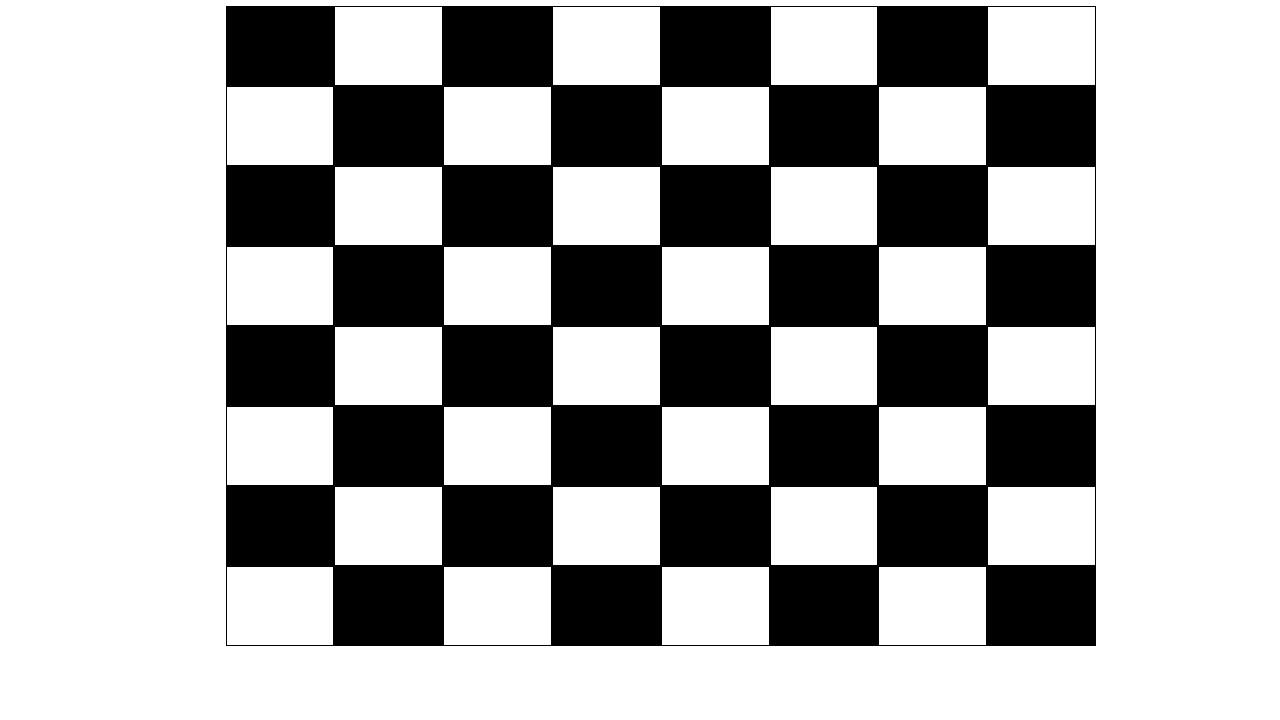
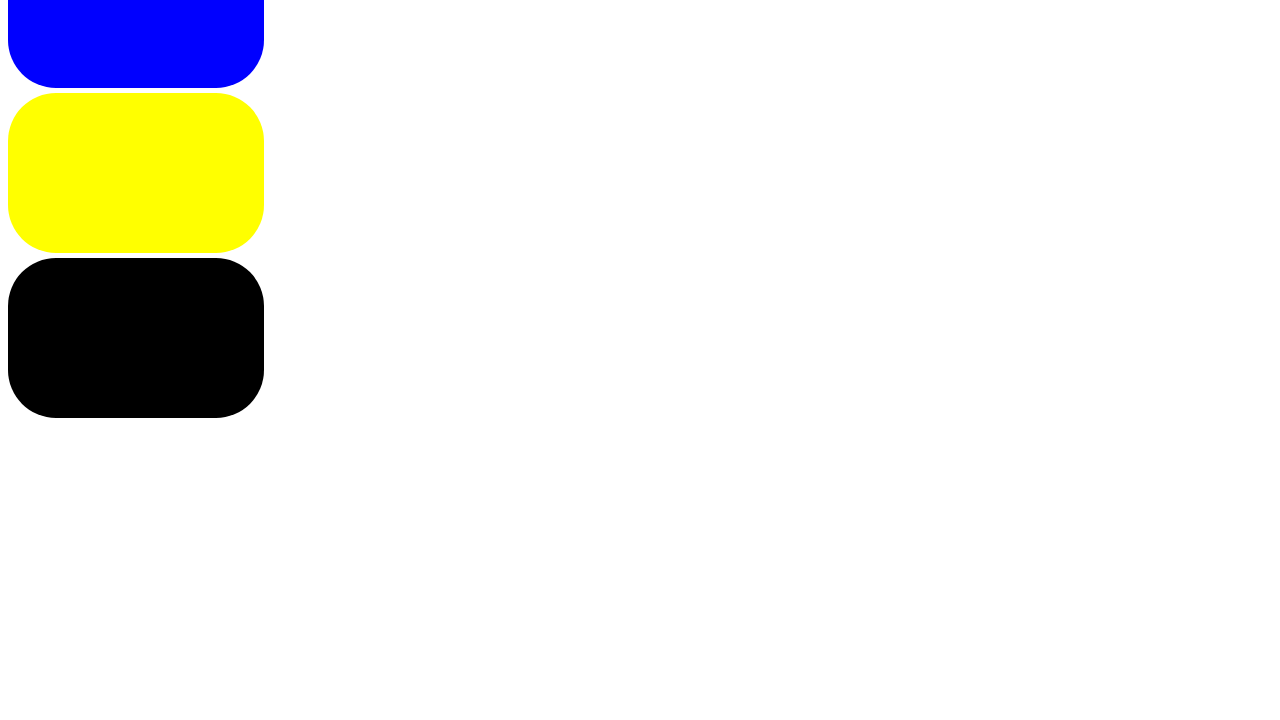
Before and after one commit to Preshy-123/Chess-board, a plain HTML site: page index.html in a window 1280 px wide. Shown: the part 80-800 px from the top of the page. Drawn offline with nearby package versions, Linux system fonts and the light colour scheme.

Commit message:
precious

```diff
--- a/index.html
+++ b/index.html
@@ -146,97 +146,104 @@
       <div class="square white"></div>
     </div>
  -->
-
+    <!-- <body class="bg-light d-flex align-items-center justify-content-center vh-80">
     <div class="container">
       <h1>chess game</h1>
       <div class="child">
-        <div class="square"></div>
-        <div class="square"></div>
-        <div class="square"></div>
-        <div class="square"></div>
-        <div class="square"></div>
-        <div class="square"></div>
-        <div class="square"></div>
-        <div class="square"></div>
+        <div class="square dark"></div>
+        <div class="square light text-dark fs-3">♞</div>
+        <div class="square dark"></div>
+        <div class="square light text-dark fs-3">♛</div>
+        <div class="square dark"></div>
+        <div class="square light text-dark fs-3">♝</div>
+        <div class="square dark"></div>
+        <div class="square light">♜</div>
       </div>
 
       <div class="child">
-        <div class="square"></div>
-        <div class="square"></div>
-        <div class="square"></div>
-        <div class="square"></div>
-        <div class="square"></div>
-        <div class="square"></div>
-        <div class="square"></div>
-        <div class="square"></div>
+        <div class="square light">♟</div>
+        <div class="square dark"></div>
+        <div class="square light">♟</div>
+        <div class="square dark"></div>
+        <div class="square light">♟</div>
+        <div class="square dark"></div>
+        <div class="square light">♟</div>
+        <div class="square dark"></div>
       </div>
 
       <div class="child">
-        <div class="square"></div>
-        <div class="square"></div>
-        <div class="square"></div>
-        <div class="square"></div>
-        <div class="square"></div>
-        <div class="square"></div>
-        <div class="square"></div>
-        <div class="square"></div>
+        <div class="square dark"></div>
+        <div class="square light"></div>
+        <div class="square dark"></div>
+        <div class="square light"></div>
+        <div class="square dark"></div>
+        <div class="square light"></div>
+        <div class="square dark"></div>
+        <div class="square light"></div>
       </div>
 
       <div class="child">
-        <div class="square"></div>
-        <div class="square"></div>
-        <div class="square"></div>
-        <div class="square"></div>
-        <div class="square"></div>
-        <div class="square"></div>
-        <div class="square"></div>
-        <div class="square"></div>
+        <div class="square light"></div>
+        <div class="square dark"></div>
+        <div class="square light"></div>
+        <div class="square dark"></div>
+        <div class="square light"></div>
+        <div class="square dark"></div>
+        <div class="square light"></div>
+        <div class="square dark"></div>
       </div>
 
       <div class="child">
-        <div class="square"></div>
-        <div class="square"></div>
-        <div class="square"></div>
-        <div class="square"></div>
-        <div class="square"></div>
-        <div class="square"></div>
-        <div class="square"></div>
-        <div class="square"></div>
+        <div class="square dark"></div>
+        <div class="square light"></div>
+        <div class="square dark"></div>
+        <div class="square light"></div>
+        <div class="square dark"></div>
+        <div class="square light"></div>
+        <div class="square dark"></div>
+        <div class="square light"></div>
       </div>
 
       <div class="child">
-        <div class="square"></div>
-        <div class="square"></div>
-        <div class="square"></div>
-        <div class="square"></div>
-        <div class="square"></div>
-        <div class="square"></div>
-        <div class="square"></div>
-        <div class="square"></div>
+        <div class="square light"></div>
+        <div class="square dark"></div>
+        <div class="square light"></div>
+        <div class="square dark"></div>
+        <div class="square light"></div>
+        <div class="square dark"></div>
+        <div class="square light"></div>
+        <div class="square dark"></div>
       </div>
 
       <div class="child">
-        <div class="square"></div>
-        <div class="square"></div>
-        <div class="square"></div>
-        <div class="square"></div>
-        <div class="square"></div>
-        <div class="square"></div>
-        <div class="square"></div>
-        <div class="square"></div>
+        <div class="square dark"></div>
+        <div class="square light">♟</div>
+        <div class="square dark"></div>
+        <div class="square light">♟</div>
+        <div class="square dark"></div>
+        <div class="square light">♟</div>
+        <div class="square dark"></div>
+        <div class="square light">♟</div>
       </div>
 
       <div class="child">
-        <div class="square"></div>
-        <div class="square"></div>
-        <div class="square"></div>
-        <div class="square"></div>
-        <div class="square"></div>
-        <div class="square"></div>
-        <div class="square"></div>
-        <div class="square"></div>
+        <div class="square light">♞</div>
+        <div class="square dark"></div>
+        <div class="square light">♛</div>
+        <div class="square dark"></div>
+        <div class="square light">♝</div>
+        <div class="square dark"></div>
+        <div class="square light">♜</div>
+        <div class="square dark"></div>
       </div>
-      </div>
+    </div> -->
+
+    <div class="parents">
+      <div class="content"></div>
+
+      <div class="passage"></div>
+
+      <div class="fleid"></div>
     </div>
   </body>
 </html>
--- a/style.css
+++ b/style.css
@@ -114,7 +114,7 @@ button {
   color: black;
 }
 
-body {
+.body {
   display: flex;
   justify-content: center;
   align-items: center;
@@ -141,7 +141,7 @@ body {
 
 .black {
   background-color: black;
-/* } */
+ }  */
 
 .container {
   width: 85vw;
@@ -152,6 +152,7 @@ h1 {
   font-family: "Segoe UI", Tahoma, Geneva, Verdana, sans-serif;
   text-decoration: underline;
   text-align: center;
+  justify-content: center;
 }
 
 .child {
@@ -172,3 +173,31 @@ h1 {
 .child:nth-child(even) .square:nth-child(odd) {
   background-color: black;
 }
+
+.parent {
+  width: 50vw;
+  height: 50vh;
+  display: flex;
+  flex-direction: row;
+}
+.content {
+  width: 20vw;
+  height: 20vh;
+  border-radius: 3em;
+  margin-top: 5px;
+  background-color: blue;
+}
+.passage {
+  width: 20vw;
+  height: 20vh;
+  border-radius: 3em;
+  margin-top: 5px;
+  background-color: yellow;
+}
+.fleid {
+  width: 20vw;
+  height: 20vh;
+  border-radius: 3em;
+  margin-top: 5px;
+  background-color: black;
+}
```
Also changed, not shown: Precious.css (added, +25 -0 lines), Precious.html (added, +17 -0 lines), home.html (+0 -4 lines). Lines whose indentation alone changed are shown as unchanged.
